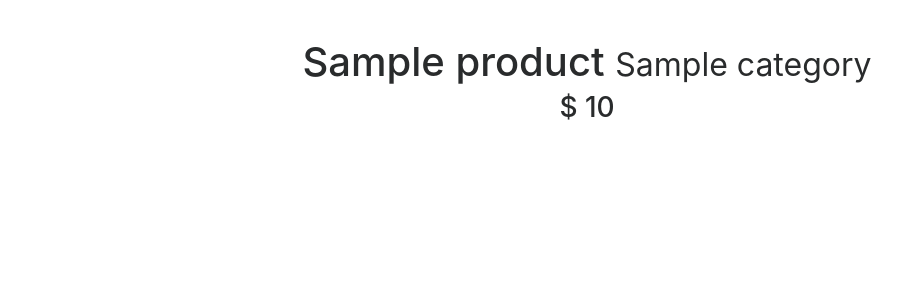
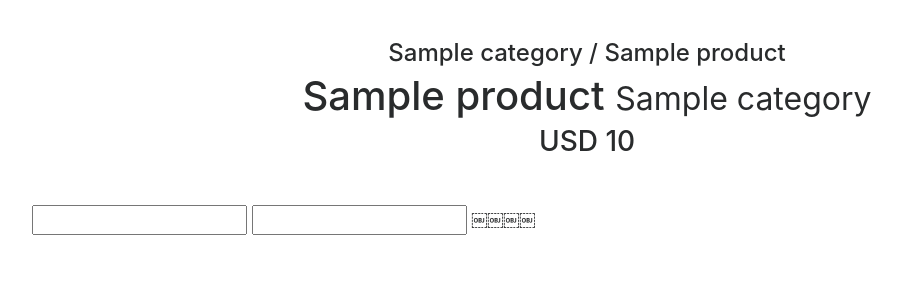
Before and after one commit to petargeorgiev123/flask-jinja2, a Flask app: template templates/product.html in a window 1280 px wide. Shown: the part 104-404 px from the top of the page, without its empty margins (53-955 px from the left). Run offline with Flask 2, Linux system fonts and the light colour scheme; the template is opened without the code that fills it: most values are stand-ins (such as "Sample title", 1, 10 or a date in 2020); some libraries are stand-ins or nearby versions.

Commit message:
Add macros and filters

```diff
--- a/app.py
+++ b/app.py
@@ -1,3 +1,4 @@
+import ccy
 from flask import Flask, render_template, abort
 
 app = Flask(__name__)
@@ -39,6 +40,24 @@ def product(key):
         abort(404)
     return render_template('product.html', product=product)
 
+@app.context_processor
+def some_processor():
+    def full_name(product):
+        return '{0} / {1}'.format(product['category'], product['name'])
+    return {'full_name': full_name}
+
+
+@app.template_filter('full_name')
+def full_name_filter(product):
+    return '{0} / {1}'.format(product['category'], product['name'])
+
+
+@app.template_filter('format_currency')
+def format_currency_filter(amount):
+    #TODO Ask tomorrow about this error!
+    currency_code = "USD" #ccy.countryccy(request.accept_languages.best[-2:])
+    return '{0} {1}'.format(currency_code, amount)
+
 
 if __name__ == '__main__':
     app.run()
--- /dev/null
+++ b/templates/_helpers.html
@@ -0,0 +1,3 @@
+{% macro render_field(name, class='', value='', type='text') -%}
+    <input type="{{ type }}" name="{{ name }}" class="{{ class }}" value="{{ value }}"/>
+{%- endmacro %}
--- a/templates/product.html
+++ b/templates/product.html
@@ -1,10 +1,17 @@
+{% from '_helpers.html' import render_field %}
 {% extends 'home.html' %}
 
 {% block container %}
   <div class="top-pad">
+    <h4>{{ product|full_name }}</h4>
     <h1>{{ product['name'] }}
       <small>{{ product['category'] }}</small>
     </h1>
-    <h3>$ {{ product['price'] }}</h3>
+    <h3>{{ product['price']|format_currency }}</h3>
   </div>
+
+    <fieldset>
+        {{ render_field('username', 'icon-user') }}
+        {{ render_field('password', 'icon-key', type='password') }}
+￼￼￼￼</fieldset>
 {% endblock %}
```
